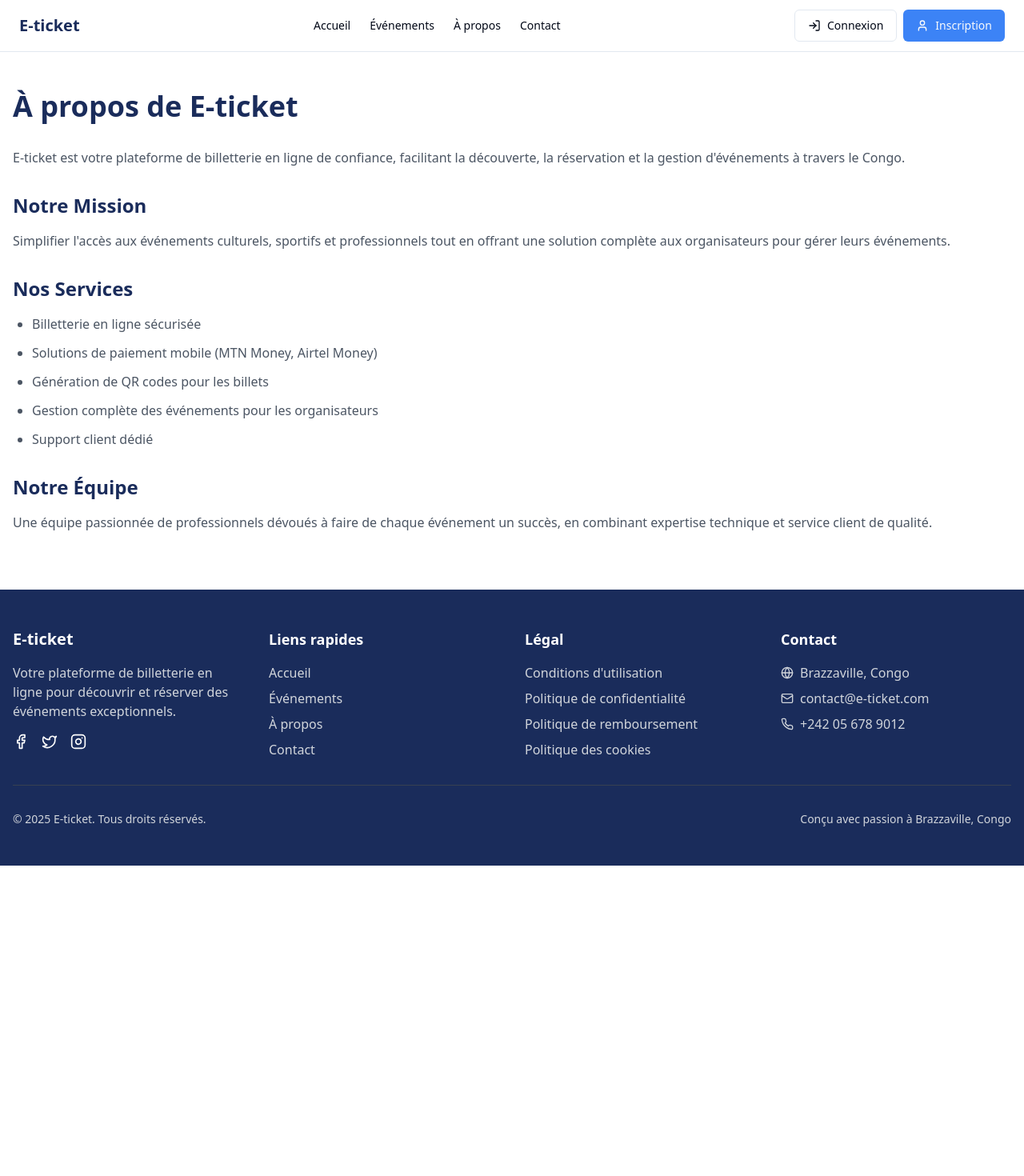
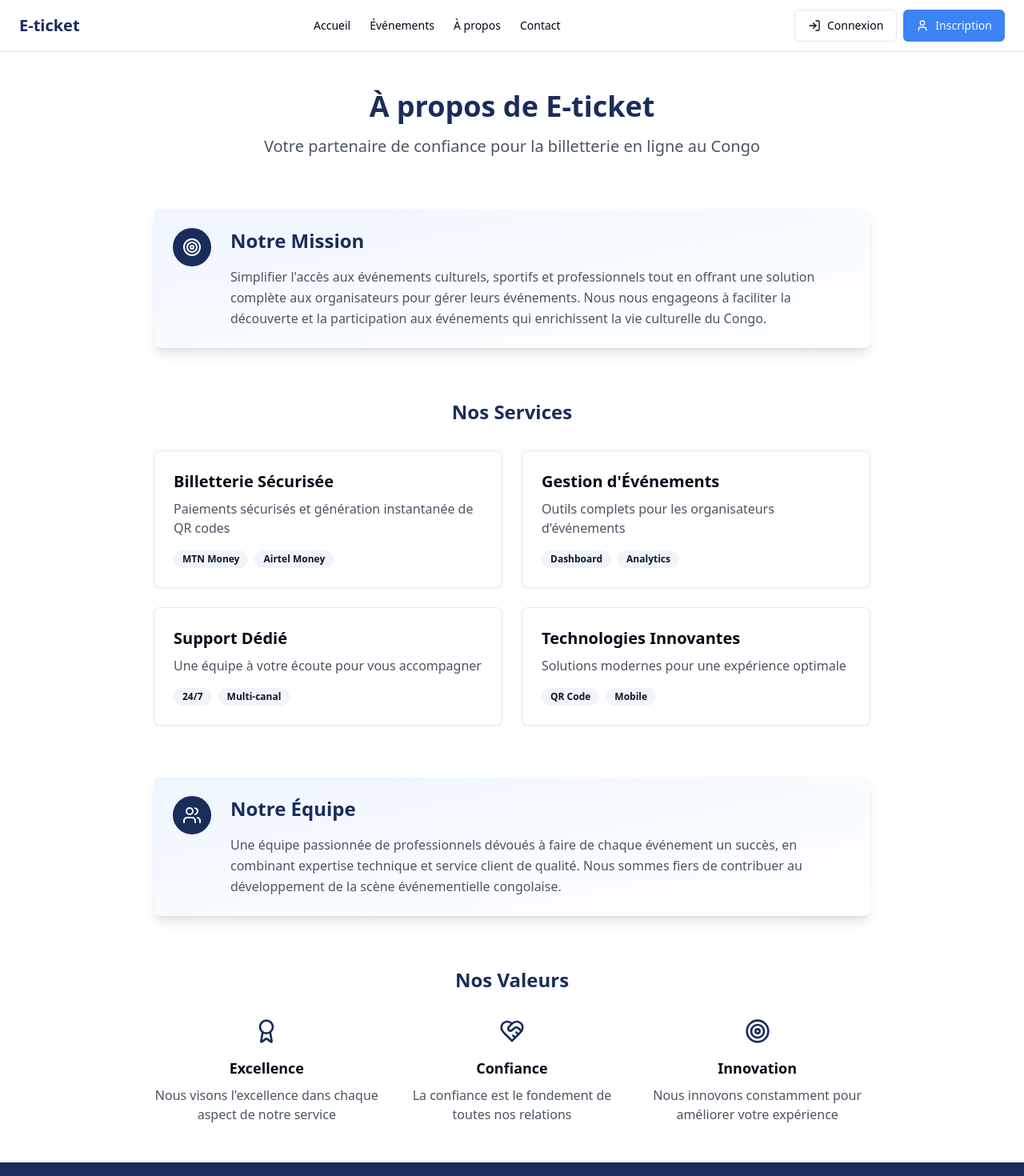
Before and after one commit to Sylviedistribution/ticket-france-eclair, a React (Vite) app: page /about in a window 1280 px wide. Shown: the top 1470 px of the page at 80% size. Before the commit the page ends 1082 px from the top, so only its background shows below. Built offline with nearby package versions, Linux system fonts and the light colour scheme.

Commit message:
Refactor: Redesign About and Contact pages
Redesign the About and Contact pages for improved UI/UX.

```diff
--- a/src/pages/About.tsx
+++ b/src/pages/About.tsx
@@ -1,38 +1,137 @@
 
 import { Layout } from "@/components/layout/Layout";
+import { Card, CardContent } from "@/components/ui/card";
+import { Badge } from "@/components/ui/badge";
+import { Users, Award, Target, HeartHandshake } from "lucide-react";
 
 const About = () => {
   return (
     <Layout>
       <div className="container mx-auto px-4 py-12">
-        <h1 className="text-4xl font-bold text-eticket-500 mb-8">À propos de E-ticket</h1>
+        <div className="max-w-4xl mx-auto">
+          {/* Hero Section */}
+          <div className="text-center mb-16">
+            <h1 className="text-4xl font-bold text-eticket-500 mb-4">À propos de E-ticket</h1>
+            <p className="text-xl text-gray-600">
+              Votre partenaire de confiance pour la billetterie en ligne au Congo
+            </p>
+          </div>
 
-        <div className="prose prose-lg max-w-none">
-          <p className="text-gray-600 mb-6">
-            E-ticket est votre plateforme de billetterie en ligne de confiance, facilitant la découverte,
-            la réservation et la gestion d'événements à travers le Congo.
-          </p>
+          {/* Mission Section */}
+          <div className="mb-16">
+            <Card className="bg-gradient-to-br from-blue-50 to-white border-none shadow-lg">
+              <CardContent className="pt-6">
+                <div className="flex items-start gap-6">
+                  <div className="rounded-full bg-eticket-500 p-3">
+                    <Target className="h-6 w-6 text-white" />
+                  </div>
+                  <div>
+                    <h2 className="text-2xl font-semibold text-eticket-500 mb-4">Notre Mission</h2>
+                    <p className="text-gray-600 leading-relaxed">
+                      Simplifier l'accès aux événements culturels, sportifs et professionnels tout en offrant
+                      une solution complète aux organisateurs pour gérer leurs événements. Nous nous engageons
+                      à faciliter la découverte et la participation aux événements qui enrichissent la vie
+                      culturelle du Congo.
+                    </p>
+                  </div>
+                </div>
+              </CardContent>
+            </Card>
+          </div>
 
-          <h2 className="text-2xl font-semibold text-eticket-500 mt-8 mb-4">Notre Mission</h2>
-          <p className="text-gray-600 mb-6">
-            Simplifier l'accès aux événements culturels, sportifs et professionnels tout en offrant
-            une solution complète aux organisateurs pour gérer leurs événements.
-          </p>
+          {/* Services Grid */}
+          <div className="mb-16">
+            <h2 className="text-2xl font-semibold text-eticket-500 mb-8 text-center">Nos Services</h2>
+            <div className="grid md:grid-cols-2 gap-6">
+              {[
+                {
+                  title: "Billetterie Sécurisée",
+                  description: "Paiements sécurisés et génération instantanée de QR codes",
+                  badges: ["MTN Money", "Airtel Money"]
+                },
+                {
+                  title: "Gestion d'Événements",
+                  description: "Outils complets pour les organisateurs d'événements",
+                  badges: ["Dashboard", "Analytics"]
+                },
+                {
+                  title: "Support Dédié",
+                  description: "Une équipe à votre écoute pour vous accompagner",
+                  badges: ["24/7", "Multi-canal"]
+                },
+                {
+                  title: "Technologies Innovantes",
+                  description: "Solutions modernes pour une expérience optimale",
+                  badges: ["QR Code", "Mobile"]
+                }
+              ].map((service, index) => (
+                <Card key={index} className="hover:shadow-lg transition-shadow">
+                  <CardContent className="p-6">
+                    <h3 className="text-xl font-semibold mb-2">{service.title}</h3>
+                    <p className="text-gray-600 mb-4">{service.description}</p>
+                    <div className="flex gap-2">
+                      {service.badges.map((badge, badgeIndex) => (
+                        <Badge key={badgeIndex} variant="secondary">
+                          {badge}
+                        </Badge>
+                      ))}
+                    </div>
+                  </CardContent>
+                </Card>
+              ))}
+            </div>
+          </div>
 
-          <h2 className="text-2xl font-semibold text-eticket-500 mt-8 mb-4">Nos Services</h2>
-          <ul className="list-disc pl-6 text-gray-600 space-y-3">
-            <li>Billetterie en ligne sécurisée</li>
-            <li>Solutions de paiement mobile (MTN Money, Airtel Money)</li>
-            <li>Génération de QR codes pour les billets</li>
-            <li>Gestion complète des événements pour les organisateurs</li>
-            <li>Support client dédié</li>
-          </ul>
+          {/* Team Section */}
+          <div className="mb-16">
+            <Card className="bg-gradient-to-br from-blue-50 to-white border-none shadow-lg">
+              <CardContent className="pt-6">
+                <div className="flex items-start gap-6">
+                  <div className="rounded-full bg-eticket-500 p-3">
+                    <Users className="h-6 w-6 text-white" />
+                  </div>
+                  <div>
+                    <h2 className="text-2xl font-semibold text-eticket-500 mb-4">Notre Équipe</h2>
+                    <p className="text-gray-600 leading-relaxed">
+                      Une équipe passionnée de professionnels dévoués à faire de chaque événement un succès,
+                      en combinant expertise technique et service client de qualité. Nous sommes fiers de
+                      contribuer au développement de la scène événementielle congolaise.
+                    </p>
+                  </div>
+                </div>
+              </CardContent>
+            </Card>
+          </div>
 
-          <h2 className="text-2xl font-semibold text-eticket-500 mt-8 mb-4">Notre Équipe</h2>
-          <p className="text-gray-600 mb-6">
-            Une équipe passionnée de professionnels dévoués à faire de chaque événement un succès,
-            en combinant expertise technique et service client de qualité.
-          </p>
+          {/* Values Section */}
+          <div>
+            <h2 className="text-2xl font-semibold text-eticket-500 mb-8 text-center">Nos Valeurs</h2>
+            <div className="grid md:grid-cols-3 gap-6">
+              {[
+                {
+                  icon: <Award className="h-8 w-8 text-eticket-500" />,
+                  title: "Excellence",
+                  description: "Nous visons l'excellence dans chaque aspect de notre service"
+                },
+                {
+                  icon: <HeartHandshake className="h-8 w-8 text-eticket-500" />,
+                  title: "Confiance",
+                  description: "La confiance est le fondement de toutes nos relations"
+                },
+                {
+                  icon: <Target className="h-8 w-8 text-eticket-500" />,
+                  title: "Innovation",
+                  description: "Nous innovons constamment pour améliorer votre expérience"
+                }
+              ].map((value, index) => (
+                <div key={index} className="text-center">
+                  <div className="flex justify-center mb-4">{value.icon}</div>
+                  <h3 className="text-lg font-semibold mb-2">{value.title}</h3>
+                  <p className="text-gray-600">{value.description}</p>
+                </div>
+              ))}
+            </div>
+          </div>
         </div>
       </div>
     </Layout>
```
Also changed, not shown: src/pages/Contact.tsx (+53 -25 lines).
